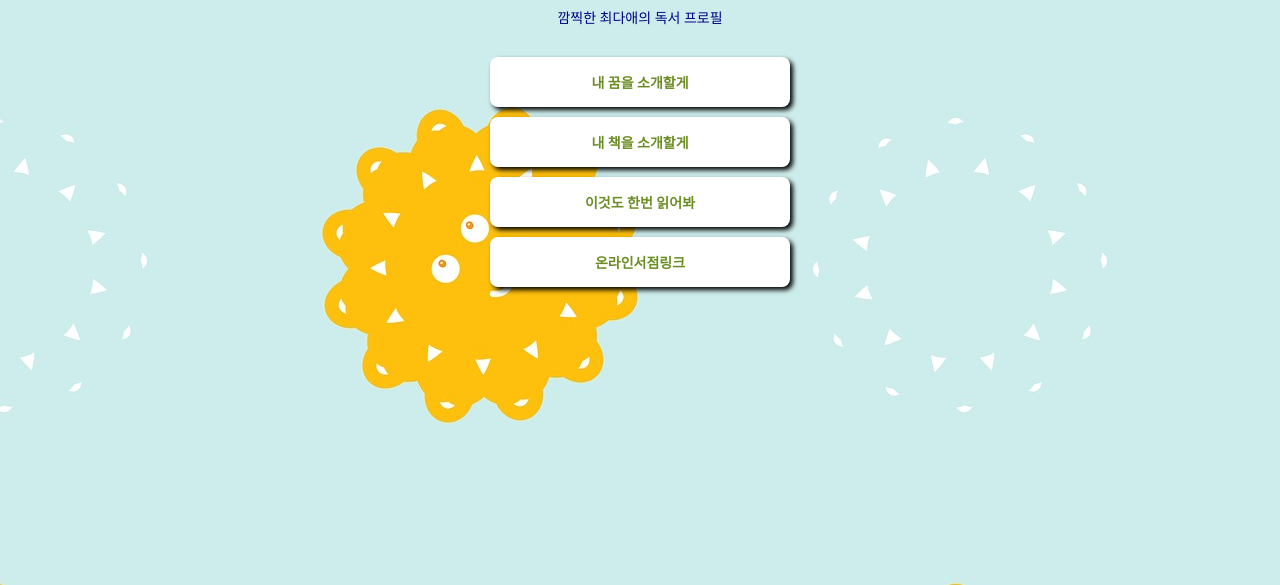
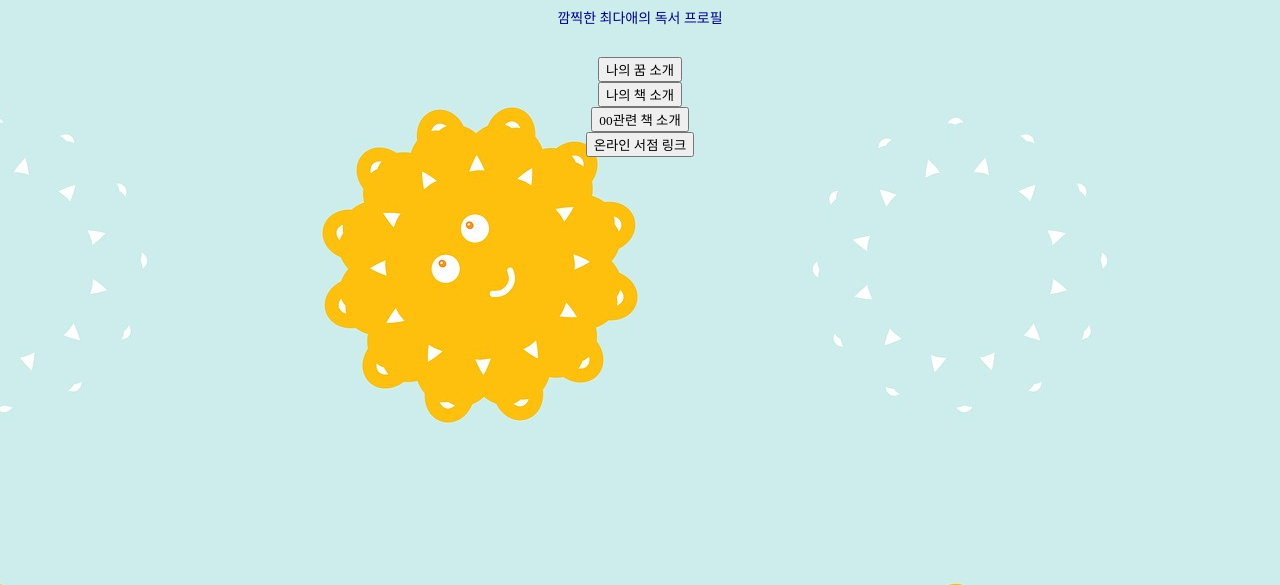
Before and after one commit to choidaae/mypage, a plain HTML site: page index.html in a window 1280 px wide. Shown: the part 215-800 px from the top of the page. Drawn offline with Linux system fonts and the light colour scheme; a web font is replaced by a local one.

Commit message:
Update index.html

```diff
--- a/index.html
+++ b/index.html
@@ -86,7 +86,7 @@
         }
 
         /* 11번 버튼에 마우슬 올렸을 때 색이 변하게 하기 추가로 color로 글자색, font-size로 글자크기 조정도 가능 */
-        .wrap > a:hover {
+        .wrap > button:hover {
             background-color: #d2d2d2;
             color: black;
         }
@@ -105,10 +105,10 @@
         <h1 class="main">최다애</h1>
         <p class="sub">깜찍한 최다애의 독서 프로필</p>
         <!-- 8번 a태그 붙여넣기 -->
-        <a target="_blank" href="./myjob.html">내 꿈을 소개할게</a>
-        <a target="_blank" href="./mybook.html">내 책을 소개할게</a>
-        <a target="_blank" href="morebook.png">이것도 한번 읽어봐</a>
-        <a target="_blank" href="https://www.aladin.co.kr/shop/wproduct.aspx?ItemId=273248361">온라인서점링크</a>
+        <button onclick="window.open('./myjob.html', '_blank')">나의 꿈 소개</button>
+        <button onclick="window.open('./mybook.html', '_blank')">나의 책 소개</button>
+        <button onclick="window.open('morebook.png', '_blank')">00관련 책 소개</button>
+        <button onclick="window.open('https://www.aladin.co.kr/shop/wproduct.aspx?ItemId=273248361')">온라인 서점 링크</button>
     </div>
 </body>
 </html>
```
